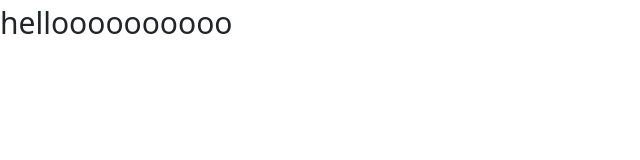
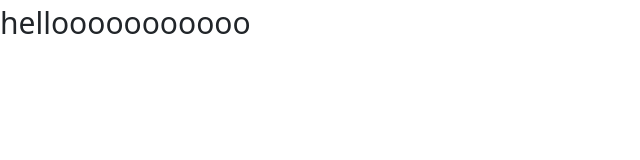
Before and after one commit to tomergahtan/tg.github.io, a website: page index.html in a window 1280 px wide. Shown: the full height of the page, 0-640 px from the left. Drawn offline with nearby package versions, Linux system fonts and the light colour scheme.

Commit message:
change title

```diff
--- a/index.html
+++ b/index.html
@@ -13,7 +13,7 @@
 </head>
 
 <body>
-    <p>helloooooooooo</p>
+    <p>hellooooooooooo</p>
 
 
       <script src="https://cdn.jsdelivr.net/npm/bootstrap@5.3.2/dist/js/bootstrap.bundle.min.js" integrity="sha384-C6RzsynM9kWDrMNeT87bh95OGNyZPhcTNXj1NW7RuBCsyN/o0jlpcV8Qyq46cDfL" crossorigin="anonymous"></script>
```
